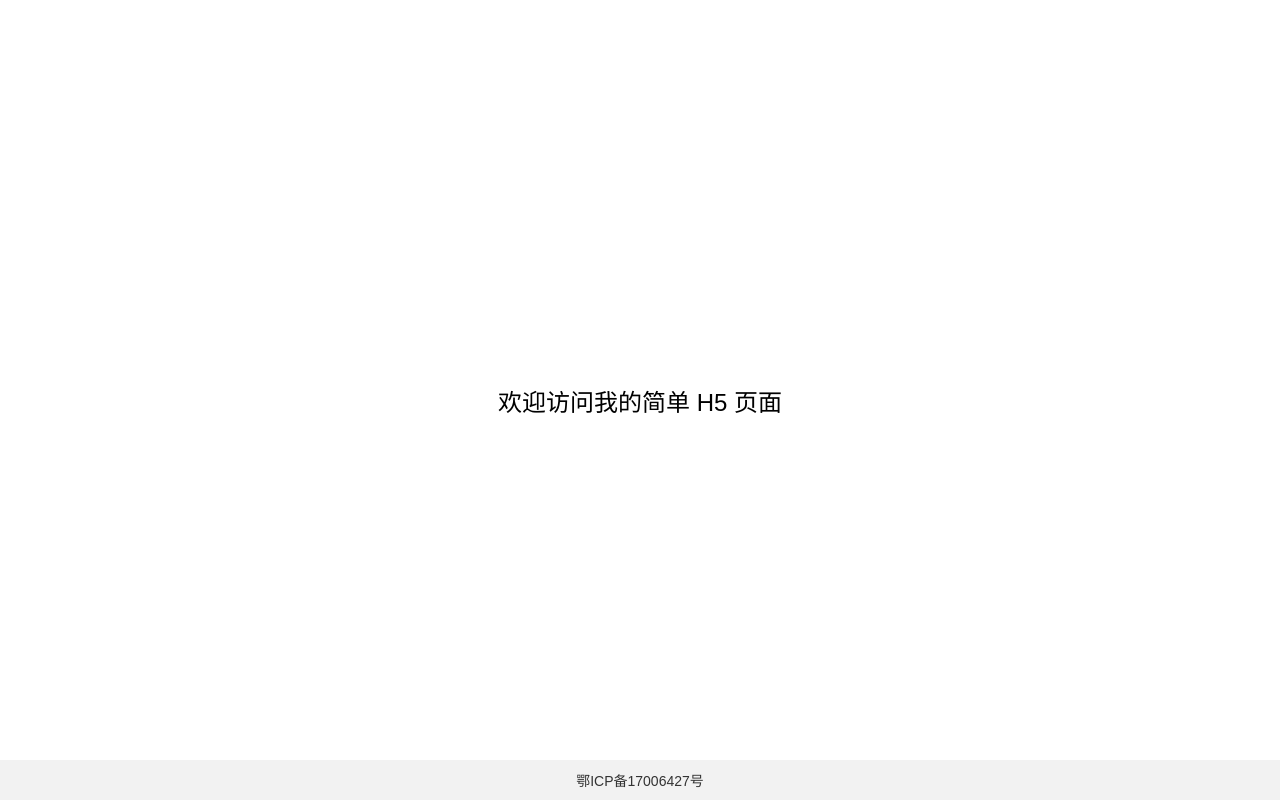
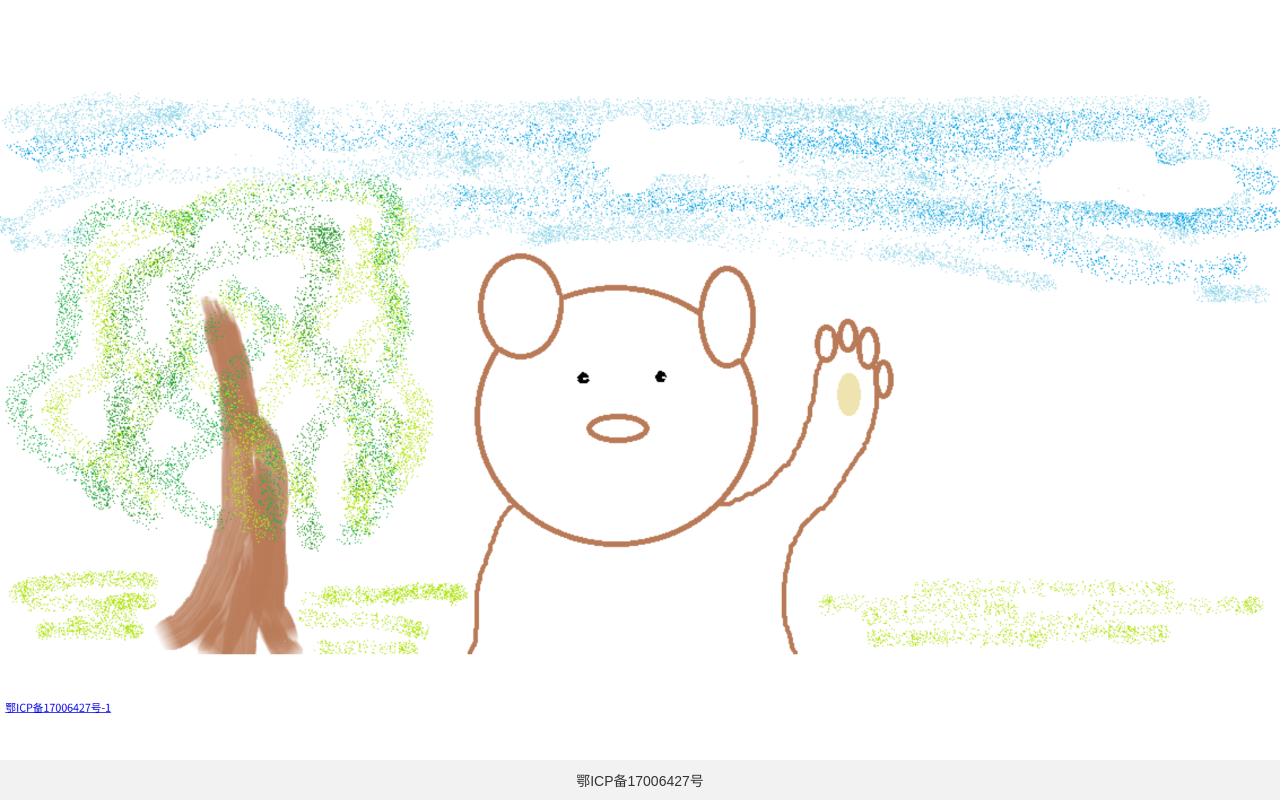
Before and after one commit to beerchyan/beerchyan.github.io, a plain HTML site: page index.html in a window 1280 px wide. Drawn offline with Linux system fonts and the light colour scheme.

Commit message:
Update title and add image to index.html

```diff
--- a/index.html
+++ b/index.html
@@ -3,7 +3,7 @@
 <head>
     <meta charset="UTF-8">
     <meta name="viewport" content="width=device-width, initial-scale=1.0">
-    <title>简单 H5 页面</title>
+    <title>Bear-bear</title>
     <style>
         body {
             margin: 0;
@@ -17,7 +17,11 @@
             display: flex;
             justify-content: center;
             align-items: center;
-            font-size: 24px;
+        }
+        main img {
+            max-width: 100%;
+            max-height: 80vh; /* 保证图片不超出屏幕高度 */
+            object-fit: contain;
         }
         footer {
             position: fixed;
@@ -39,7 +43,7 @@
 </head>
 <body>
     <main>
-        欢迎访问我的简单 H5 页面
+        <img src="1.png" alt="展示图片">
     </main>
     <footer>
         <a href="https://beian.miit.gov.cn" target="_blank">鄂ICP备17006427号</a>
```
